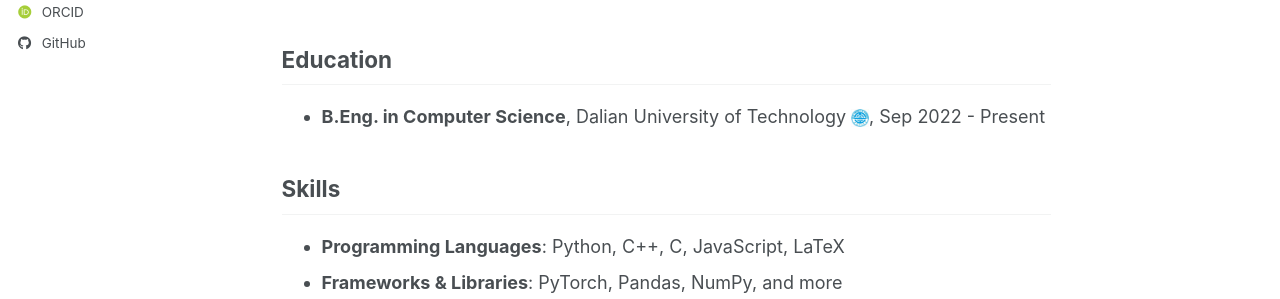
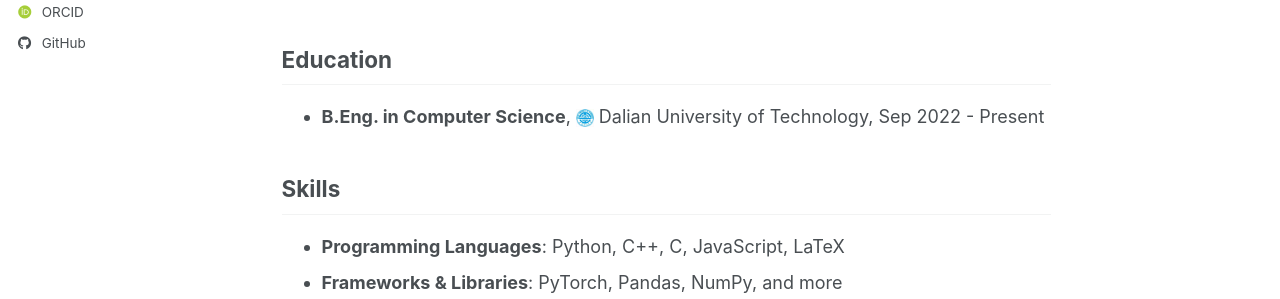
Before and after one commit to WENJIN6666/wenjin6666.github.io, a Jekyll site: the page built from _pages/about.md, in a window 1280 px wide and 1202 px high. Shown: the part 504-803 px from the top of the window. Built offline with Jekyll 4.4.1, drawn with Linux system fonts in a browser that asks for light colours; some web fonts are replaced; a script bundle is joined from its source files by our own code; library files that are not in the unit come from our copies.

Commit message:
Move DUT logo before university name

```diff
--- a/_pages/about.md
+++ b/_pages/about.md
@@ -20,7 +20,7 @@
 
 ## Education
 
-- **B.Eng. in Computer Science**, Dalian University of Technology <img src="/images/logos/dutlogo.png" alt="DUT" style="height: 1em; vertical-align: middle;">, Sep 2022 - Present
+- **B.Eng. in Computer Science**, <img src="/images/logos/dutlogo.png" alt="DUT" style="height: 1em; vertical-align: middle;"> Dalian University of Technology, Sep 2022 - Present
 
 ## Skills
 
```
